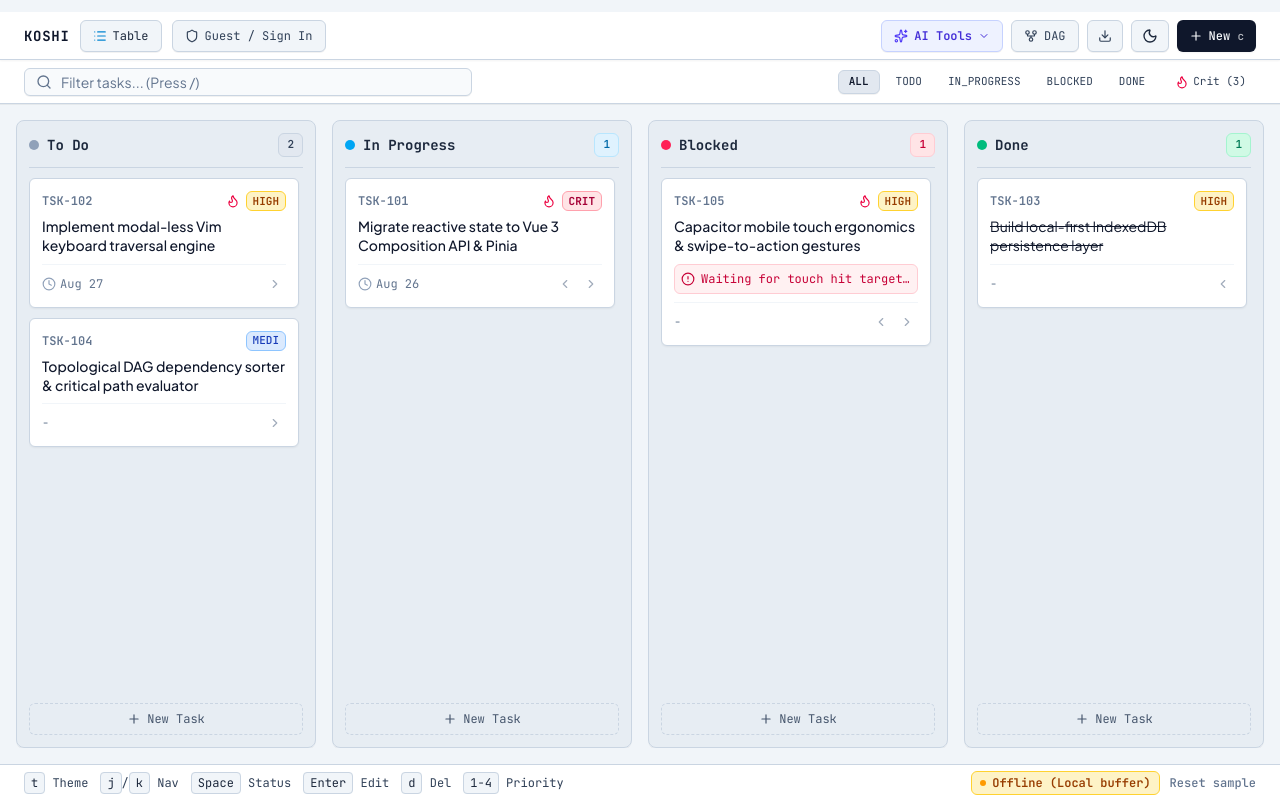
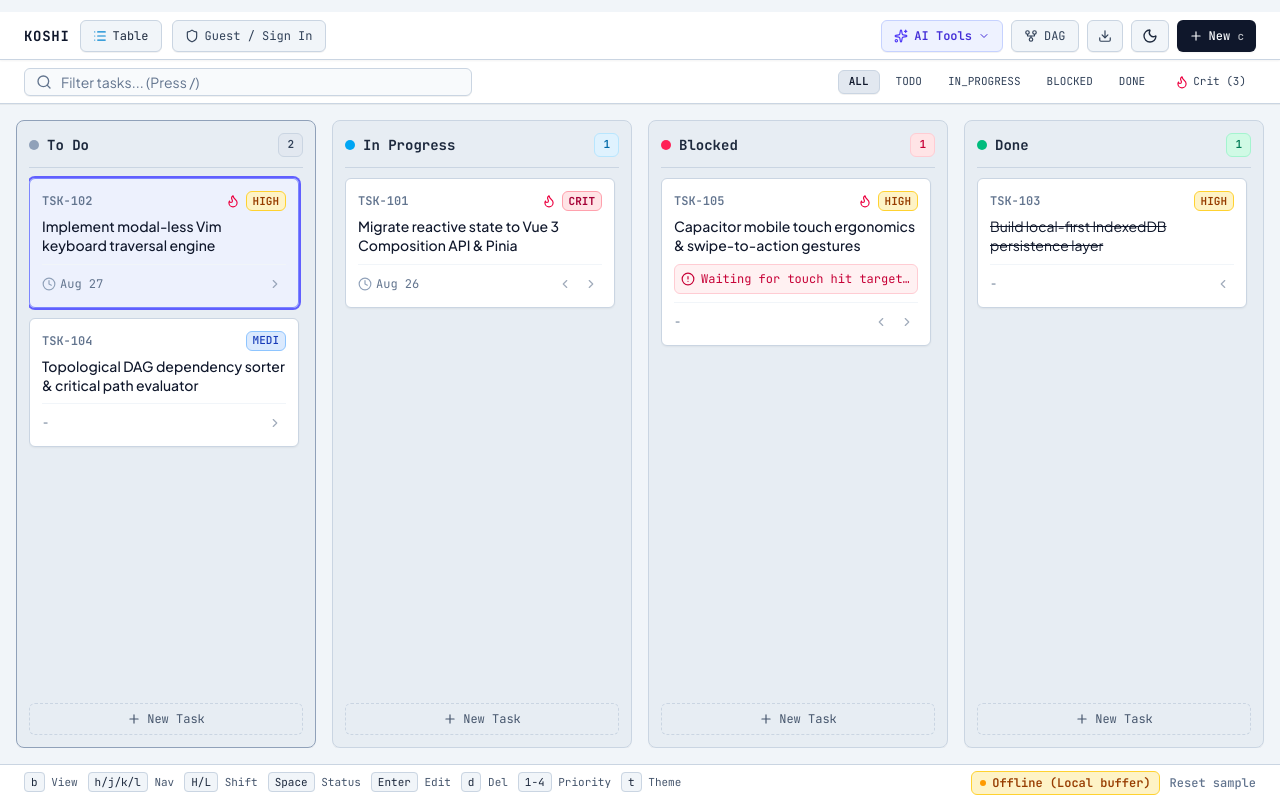
Before and after one commit to tupm2006/koshi, a Vue app: page / in a window 1280 px wide. Both pictures are taken after a click on the button "Kanban". Built offline with nearby package versions, Linux system fonts and the light colour scheme.

Commit message:
feat(kanban): add 2d spatial vim navigation, lateral task shifting, and fix dark mode card hover flashbang

```diff
--- a/src/App.vue
+++ b/src/App.vue
@@ -382,13 +382,15 @@ const statusTabs: FilterStatus[] = ['ALL', 'TODO', 'IN_PROGRESS', 'BLOCKED', 'DO
     <!-- Footer (Fixed h-9) -->
     <footer class="h-9 border-t border-slate-300 dark:border-slate-800 bg-white dark:bg-slate-900 text-xs shrink-0 px-4 md:px-6 flex items-center justify-between select-none z-20">
       <div class="w-full max-w-[1720px] mx-auto flex items-center justify-between gap-3">
-        <div class="hidden md:flex items-center gap-3 font-mono text-xs text-slate-700 dark:text-slate-400">
-          <span><kbd class="px-1.5 py-0.5 rounded bg-slate-100 dark:bg-slate-800 border border-slate-300 dark:border-slate-700 text-slate-800 dark:text-slate-300">t</kbd> Theme</span>
-          <span><kbd class="px-1.5 py-0.5 rounded bg-slate-100 dark:bg-slate-800 border border-slate-300 dark:border-slate-700 text-slate-800 dark:text-slate-300">j</kbd>/<kbd class="px-1.5 py-0.5 rounded bg-slate-100 dark:bg-slate-800 border border-slate-300 dark:border-slate-700 text-slate-800 dark:text-slate-300">k</kbd> Nav</span>
-          <span><kbd class="px-1.5 py-0.5 rounded bg-slate-100 dark:bg-slate-800 border border-slate-300 dark:border-slate-700 text-slate-800 dark:text-slate-300">Space</kbd> Status</span>
-          <span><kbd class="px-1.5 py-0.5 rounded bg-slate-100 dark:bg-slate-800 border border-slate-300 dark:border-slate-700 text-slate-800 dark:text-slate-300">Enter</kbd> Edit</span>
-          <span><kbd class="px-1.5 py-0.5 rounded bg-slate-100 dark:bg-slate-800 border border-slate-300 dark:border-slate-700 text-slate-800 dark:text-slate-300">d</kbd> Del</span>
-          <span><kbd class="px-1.5 py-0.5 rounded bg-slate-100 dark:bg-slate-800 border border-slate-300 dark:border-slate-700 text-slate-800 dark:text-slate-300">1-4</kbd> Priority</span>
+        <div class="hidden md:flex items-center gap-2.5 font-mono text-[11px] text-slate-600 dark:text-slate-400">
+          <span><kbd class="px-1.5 py-0.5 rounded bg-slate-100 dark:bg-slate-800 border border-slate-300 dark:border-slate-700 text-slate-800 dark:text-slate-200">b</kbd> View</span>
+          <span><kbd class="px-1.5 py-0.5 rounded bg-slate-100 dark:bg-slate-800 border border-slate-300 dark:border-slate-700 text-slate-800 dark:text-slate-200">h/j/k/l</kbd> Nav</span>
+          <span><kbd class="px-1.5 py-0.5 rounded bg-slate-100 dark:bg-slate-800 border border-slate-300 dark:border-slate-700 text-slate-800 dark:text-slate-200">H/L</kbd> Shift</span>
+          <span><kbd class="px-1.5 py-0.5 rounded bg-slate-100 dark:bg-slate-800 border border-slate-300 dark:border-slate-700 text-slate-800 dark:text-slate-200">Space</kbd> Status</span>
+          <span><kbd class="px-1.5 py-0.5 rounded bg-slate-100 dark:bg-slate-800 border border-slate-300 dark:border-slate-700 text-slate-800 dark:text-slate-200">Enter</kbd> Edit</span>
+          <span><kbd class="px-1.5 py-0.5 rounded bg-slate-100 dark:bg-slate-800 border border-slate-300 dark:border-slate-700 text-slate-800 dark:text-slate-200">d</kbd> Del</span>
+          <span><kbd class="px-1.5 py-0.5 rounded bg-slate-100 dark:bg-slate-800 border border-slate-300 dark:border-slate-700 text-slate-800 dark:text-slate-200">1-4</kbd> Priority</span>
+          <span><kbd class="px-1.5 py-0.5 rounded bg-slate-100 dark:bg-slate-800 border border-slate-300 dark:border-slate-700 text-slate-800 dark:text-slate-200">t</kbd> Theme</span>
         </div>
 
         <div class="flex items-center gap-2.5 font-mono text-xs ml-auto">
--- a/src/components/KanbanBoard.vue
+++ b/src/components/KanbanBoard.vue
@@ -60,6 +60,7 @@ function moveStatus(task: Task, direction: 'left' | 'right') {
   const nextIndex = direction === 'left' ? currentIndex - 1 : currentIndex + 1;
   if (nextIndex >= 0 && nextIndex < statuses.length) {
     taskStore.setStatus(task.id, statuses[nextIndex]);
+    taskStore.kanbanColIndex = nextIndex;
   }
 }
 
@@ -77,25 +78,32 @@ function handleDragOver(e: DragEvent) {
   }
 }
 
-function handleDrop(e: DragEvent, targetStatus: TaskStatus) {
+function handleDrop(e: DragEvent, targetStatus: TaskStatus, colIndex: number) {
   e.preventDefault();
   if (e.dataTransfer) {
     const taskId = e.dataTransfer.getData('text/plain');
     if (taskId) {
       taskStore.setStatus(taskId, targetStatus);
+      taskStore.kanbanColIndex = colIndex;
     }
   }
+}
+
+function selectCard(task: Task, colIndex: number, rowIndex: number) {
+  taskStore.kanbanColIndex = colIndex;
+  taskStore.kanbanRowIndex = rowIndex;
 }
 </script>
 
 <template>
   <div class="h-full grid grid-cols-1 md:grid-cols-4 gap-4 items-start">
     <div
-      v-for="col in COLUMNS"
+      v-for="(col, colIndex) in COLUMNS"
       :key="col.status"
-      class="flex flex-col h-full max-h-full bg-slate-200/60 dark:bg-slate-900/80 border border-slate-300 dark:border-slate-800 rounded-lg p-3 shadow-2xs"
+      class="flex flex-col h-full max-h-full bg-slate-200/60 dark:bg-slate-900/80 border rounded-lg p-3 shadow-2xs transition-colors"
+      :class="taskStore.kanbanColIndex === colIndex ? 'border-slate-400 dark:border-slate-700' : 'border-slate-300 dark:border-slate-800'"
       @dragover="handleDragOver"
-      @drop="(e) => handleDrop(e, col.status)"
+      @drop="(e) => handleDrop(e, col.status, colIndex)"
       role="region"
       :aria-label="`${col.label} column`"
     >
@@ -120,11 +128,15 @@ function handleDrop(e: DragEvent, targetStatus: TaskStatus) {
         </div>
 
         <div
-          v-for="task in taskStore.filteredTasks.filter((t) => t.status === col.status)"
+          v-for="(task, rowIndex) in taskStore.filteredTasks.filter((t) => t.status === col.status)"
           :key="task.id"
-          class="group bg-white dark:bg-slate-800 hover:bg-slate-50 dark:hover:bg-slate-750 border border-slate-300 dark:border-slate-700 hover:border-slate-400 dark:hover:border-slate-600 rounded-md p-3 transition shadow-xs cursor-grab active:cursor-grabbing select-none"
+          class="group rounded-md p-3 shadow-xs cursor-grab active:cursor-grabbing select-none transition-colors border"
+          :class="task.id === taskStore.activeKanbanTask?.id
+            ? 'ring-2 ring-indigo-500 dark:ring-indigo-400 bg-indigo-50/80 dark:bg-slate-800 border-indigo-400 dark:border-slate-600'
+            : 'bg-white dark:bg-slate-900 border-slate-300 dark:border-slate-800 hover:bg-slate-50 dark:hover:bg-slate-800 hover:border-slate-400 dark:hover:border-slate-700'"
           draggable="true"
           @dragstart="(e) => handleDragStart(e, task.id)"
+          @click="selectCard(task, colIndex, rowIndex)"
           role="article"
         >
           <!-- Top Row: ID & Badges -->
@@ -152,7 +164,7 @@ function handleDrop(e: DragEvent, targetStatus: TaskStatus) {
           </div>
 
           <!-- Footer Row -->
-          <div class="flex items-center justify-between text-xs font-mono text-slate-500 dark:text-slate-400 pt-2 border-t border-slate-100 dark:border-slate-700/60">
+          <div class="flex items-center justify-between text-xs font-mono text-slate-500 dark:text-slate-400 pt-2 border-t border-slate-100 dark:border-slate-800">
             <div class="flex items-center gap-1">
               <Clock v-if="task.dueDate" class="w-3.5 h-3.5 text-slate-400 dark:text-slate-500" />
               <span v-if="task.dueDate">{{ new Date(task.dueDate).toLocaleDateString(undefined, { month: 'short', day: 'numeric' }) }}</span>
@@ -165,8 +177,8 @@ function handleDrop(e: DragEvent, targetStatus: TaskStatus) {
                 v-if="col.status !== 'TODO'"
                 type="button"
                 class="p-1 hover:bg-slate-200 dark:hover:bg-slate-700 rounded-md text-slate-500 dark:text-slate-400 hover:text-slate-800 dark:hover:text-slate-200 cursor-pointer"
-                @click="moveStatus(task, 'left')"
-                title="Move left"
+                @click.stop="moveStatus(task, 'left')"
+                title="Move left (H)"
               >
                 <ChevronLeft class="w-3.5 h-3.5" />
               </button>
@@ -174,8 +186,8 @@ function handleDrop(e: DragEvent, targetStatus: TaskStatus) {
                 v-if="col.status !== 'DONE'"
                 type="button"
                 class="p-1 hover:bg-slate-200 dark:hover:bg-slate-700 rounded-md text-slate-500 dark:text-slate-400 hover:text-slate-800 dark:hover:text-slate-200 cursor-pointer"
-                @click="moveStatus(task, 'right')"
-                title="Move right"
+                @click.stop="moveStatus(task, 'right')"
+                title="Move right (L)"
               >
                 <ChevronRight class="w-3.5 h-3.5" />
               </button>
--- a/src/components/ShortcutsHelpModal.vue
+++ b/src/components/ShortcutsHelpModal.vue
@@ -6,9 +6,9 @@ const emit = defineEmits<{
 }>();
 
 const SHORTCUTS = [
-  { key: 't', desc: 'Toggle Light / Dark Theme Mode' },
-  { key: 'j / ↓', desc: 'Select Next Task' },
-  { key: 'k / ↑', desc: 'Select Previous Task' },
+  { key: 'b', desc: 'Toggle Table / Kanban View' },
+  { key: 'h / j / k / l', desc: 'Vim Spatial Navigation (2D Kanban / Table Rows)' },
+  { key: 'H / L', desc: 'Shift Selected Task Left / Right across Columns' },
   { key: 'Space', desc: 'Cycle Task Status (TODO → IN_PROGRESS → BLOCKED → DONE)' },
   { key: 'Enter', desc: 'Inline Rename / Title Edit' },
   { key: 'd / Backspace', desc: 'Delete Selected Task' },
@@ -18,6 +18,7 @@ const SHORTCUTS = [
   { key: 'a', desc: 'Open Task Decomposer' },
   { key: 'g', desc: 'Open Git Diff Parser' },
   { key: 'v', desc: 'Open DAG Visualizer & Critical Path' },
+  { key: 't', desc: 'Toggle Light / Dark Theme Mode' },
   { key: '?', desc: 'Show Keyboard Shortcuts' },
   { key: 'Esc', desc: 'Exit editing / Dismiss dialogs' },
 ];
--- a/src/stores/taskStore.ts
+++ b/src/stores/taskStore.ts
@@ -81,6 +81,8 @@ export const useTaskStore = defineStore('taskStore', {
   state: () => ({
     tasks: [] as Task[],
     selectedIndex: 0,
+    kanbanColIndex: 0,
+    kanbanRowIndex: 0,
     editingTaskId: null as string | null,
     isLoaded: false,
     lastLatencyMs: 0,
@@ -125,7 +127,38 @@ export const useTaskStore = defineStore('taskStore', {
       return result;
     },
 
+    tasksByColumn(): Record<TaskStatus, Task[]> {
+      const cols: Record<TaskStatus, Task[]> = {
+        TODO: [],
+        IN_PROGRESS: [],
+        BLOCKED: [],
+        DONE: [],
+      };
+      for (const task of this.filteredTasks) {
+        if (cols[task.status]) {
+          cols[task.status].push(task);
+        }
+      }
+      return cols;
+    },
+
+    currentColumnTasks(): Task[] {
+      const statuses: TaskStatus[] = ['TODO', 'IN_PROGRESS', 'BLOCKED', 'DONE'];
+      const status = statuses[this.kanbanColIndex] || 'TODO';
+      return this.tasksByColumn[status] || [];
+    },
+
+    activeKanbanTask(): Task | null {
+      const tasks = this.currentColumnTasks;
+      if (tasks.length === 0) return null;
+      const row = Math.max(0, Math.min(this.kanbanRowIndex, tasks.length - 1));
+      return tasks[row] || null;
+    },
+
     selectedTask(): Task | null {
+      if (this.viewMode === 'KANBAN') {
+        return this.activeKanbanTask;
+      }
       const list = this.filteredTasks;
       if (list.length === 0) return null;
       const clamped = Math.max(0, Math.min(this.selectedIndex, list.length - 1));
@@ -232,6 +265,41 @@ export const useTaskStore = defineStore('taskStore', {
 
     selectPrev() {
       this.selectTask(this.selectedIndex - 1);
+    },
+
+    moveKanbanCursor(direction: 'up' | 'down' | 'left' | 'right') {
+      if (direction === 'left') {
+        this.kanbanColIndex = Math.max(0, this.kanbanColIndex - 1);
+        const colLen = this.currentColumnTasks.length;
+        if (colLen > 0 && this.kanbanRowIndex >= colLen) {
+          this.kanbanRowIndex = colLen - 1;
+        }
+      } else if (direction === 'right') {
+        this.kanbanColIndex = Math.min(3, this.kanbanColIndex + 1);
+        const colLen = this.currentColumnTasks.length;
+        if (colLen > 0 && this.kanbanRowIndex >= colLen) {
+          this.kanbanRowIndex = colLen - 1;
+        }
+      } else if (direction === 'up') {
+        this.kanbanRowIndex = Math.max(0, this.kanbanRowIndex - 1);
+      } else if (direction === 'down') {
+        const colLen = this.currentColumnTasks.length;
+        if (colLen > 0) {
+          this.kanbanRowIndex = Math.min(colLen - 1, this.kanbanRowIndex + 1);
+        }
+      }
+    },
+
+    shiftActiveKanbanTask(direction: 'left' | 'right') {
+      const task = this.activeKanbanTask;
+      if (!task) return;
+      const statuses: TaskStatus[] = ['TODO', 'IN_PROGRESS', 'BLOCKED', 'DONE'];
+      const curIdx = statuses.indexOf(task.status);
+      const nextIdx = direction === 'left' ? curIdx - 1 : curIdx + 1;
+      if (nextIdx >= 0 && nextIdx < statuses.length) {
+        this.setStatus(task.id, statuses[nextIdx]);
+        this.kanbanColIndex = nextIdx;
+      }
     },
 
     createTask(title: string, priority: TaskPriority = 'MEDIUM', status: TaskStatus = 'TODO'): Task | null {
```
Also changed, not shown: src/lib/keyboard.ts (+50 -3 lines).
